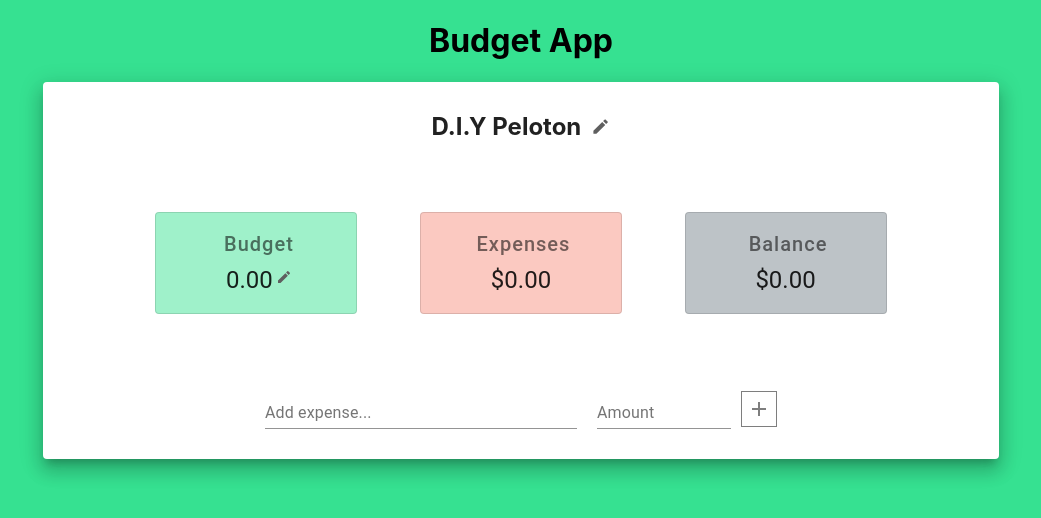
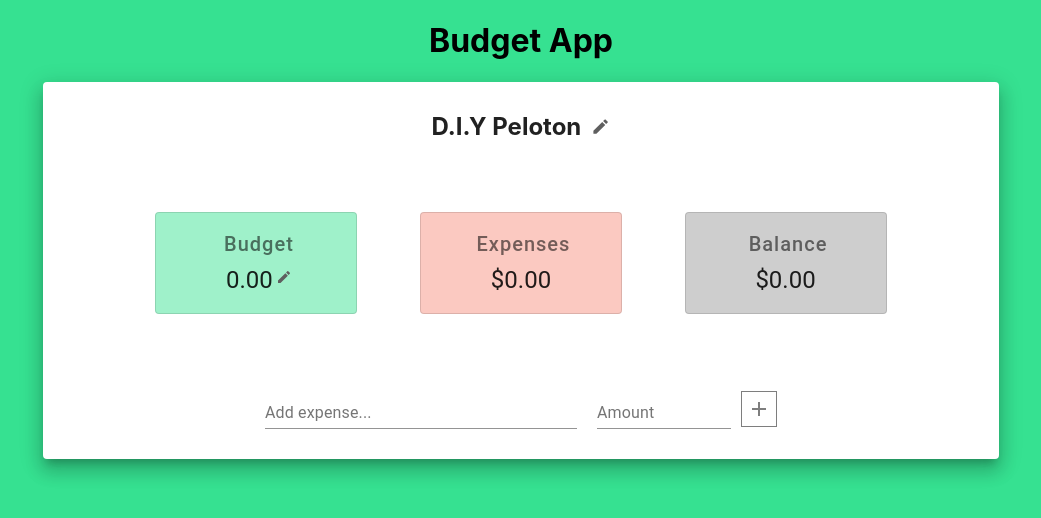
Before and after one commit to CarlaCarrasco/react-budget-app, a React (Create React App) app: page / in a window 1280 px wide. Shown: the top 518 px of the page, without its empty margins (119-1160 px from the left). Built offline with nearby package versions, Linux system fonts and the light colour scheme.

Commit message:
Lightened color of background on balance box

```diff
--- a/src/Components/Balance.js
+++ b/src/Components/Balance.js
@@ -9,7 +9,7 @@
     root: {
       minWidth: 200,
       height: 100,
-      background: '#BDC3C7',
+      background: '#cecece',
     },
     bullet: {
       display: 'inline-block',
```
